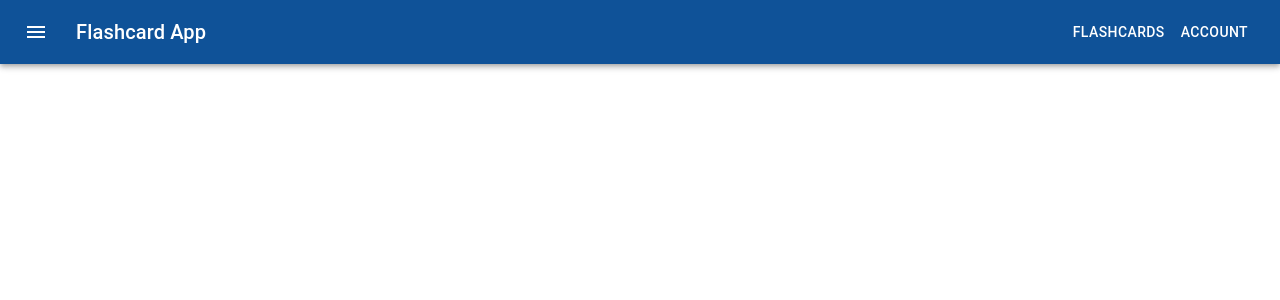
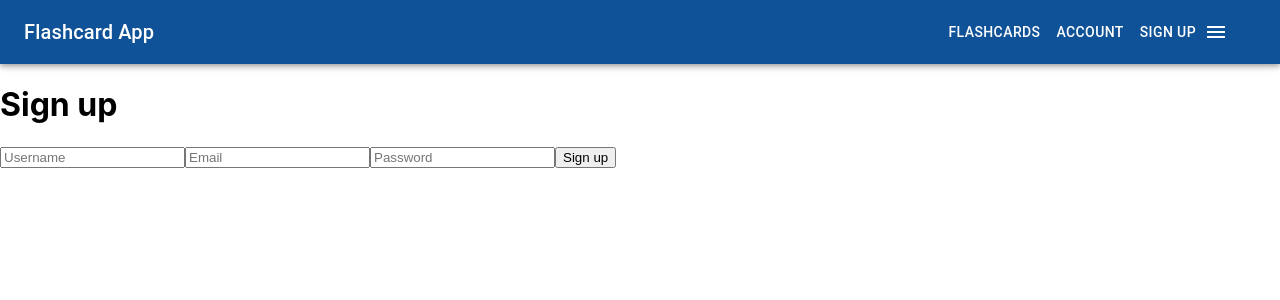
Before and after one commit to yuta346/flashcard-frontend-react, a React (Create React App) app: page /signup in a window 1280 px wide. Shown: the top 300 px of the page. Built offline with nearby package versions, Linux system fonts and the light colour scheme.

Commit message:
add signup function

```diff
--- a/src/App.js
+++ b/src/App.js
@@ -2,6 +2,7 @@
 import {BrowserRouter as Router,Switch,Route,Link} from "react-router-dom";
 import './App.css';
 import Navbar from './components/Navbar';
+import Signup from "./components/Singup";
 import FlashCards from "./components/FlashCards"
 
 
@@ -13,6 +14,7 @@ function App() {
       <Navbar/>
       <Route path="/flashcards" component={FlashCards}/>
       <Route path="/account"/>
+      <Route path="/signup" component={Signup}/>
     </Router>
 
     </div>
--- a/src/components/Navbar.js
+++ b/src/components/Navbar.js
@@ -26,12 +26,13 @@ const Navbar = () => {
     <div>
     <AppBar position="static" className={classes.root}>
         <Toolbar>
+            <Typography variant="h6" className={classes.title}>Flashcard App</Typography>
+            <Button  color="inherit" label="Flashcards" component={Link} to="/flashcards">Flashcards</Button>
+            <Button color="inherit" label="Account" component={Link} to="/account">Account</Button>
+            <Button color="inherit" label="Signup" component={Link} to="/signup">Sign up</Button>
             <IconButton edge="start" color="inherit" aria-label="menu" className={classes.menuButton}>
             <MenuIcon />
             </IconButton>
-            <Typography variant="h6" className={classes.title}>Flashcard App</Typography>
-            <Button  color="inherit" label="Flashcards" component={Link} to="/flashcards">Flashcards</Button>
-            <Button color="inherit" label="Account" component={Link} to="/account">Account</Button>
         </Toolbar>
 </AppBar>
   </div>)
--- a/src/components/Singup.js
+++ b/src/components/Singup.js
@@ -0,0 +1,33 @@
+import React, {useState} from "react";
+import axios from 'axios';
+
+const Signup = () => {
+
+    const [userInput, setUserInput] = useState({"username":"", "email":"","password":""})
+
+    const inputHandler = (e) => {
+        const key = e.target.name;
+        setUserInput({...userInput, [key]:e.target.value});
+    }
+
+    const submitHandler = async (e) => {
+        e.preventDefault();
+        const response = await axios.post('http://127.0.0.1:5000/api/signup', userInput);
+        console.log(response)
+    }
+
+    return (<div className="signup-container">
+                <h1>Sign up</h1>
+                <form onSubmit={submitHandler}>
+                    <input onChange={inputHandler} name = "username" placeholder = "Username"/>
+                    <input onChange={inputHandler} name = "email" placeholder = "Email"/>
+                    <input onChange={inputHandler} name = "password" placeholder = "Password"/>
+                    <button>Sign up</button>
+                </form>
+                <p>{userInput.username}</p>
+                <p>{userInput.password}</p>
+                <p>{userInput.email}</p>
+            </div>)
+}
+
+export default Signup;
```
